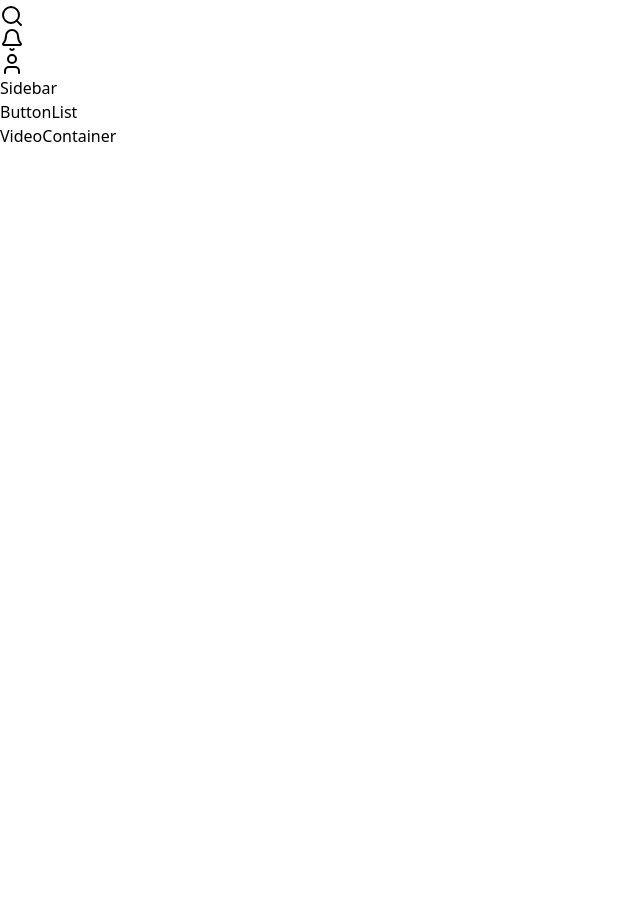
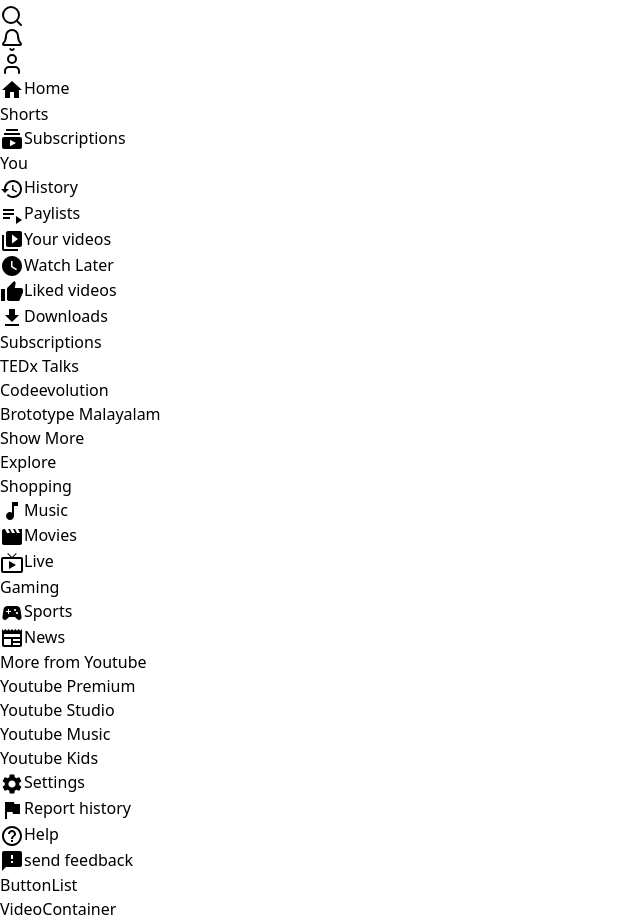
Before and after one commit to jamsheera-mp/MyYoutube, a React (Vite) app: page / in a window 1280 px wide. Shown: the part 350-1271 px from the top of the page, without its empty margins (0-640 px from the left). Before the commit the page ends 800 px from the top, so only its background shows below. Built offline with nearby package versions, Linux system fonts and the light colour scheme.

Commit message:
simple sidebar created

```diff
--- a/package.json
+++ b/package.json
@@ -10,6 +10,10 @@
     "preview": "vite preview"
   },
   "dependencies": {
+    "@emotion/react": "^11.14.0",
+    "@emotion/styled": "^11.14.1",
+    "@mui/icons-material": "^7.3.2",
+    "@mui/material": "^7.3.2",
     "lucide-react": "^0.544.0",
     "react": "^19.1.1",
     "react-dom": "^19.1.1"
--- a/src/App.jsx
+++ b/src/App.jsx
@@ -6,10 +6,15 @@
 
 const App = () => {
   return (
-    <div>
+    <div className='h-screen flex flex-col'>
+<div className='fixed top-0 left-0 right-0 z-50'>
+ <Head/>
+</div>
 
-    <Head/>
-    <Body/>
+    <div className='flex flex-grow pt-14'>
+        <Body/>
+    </div>
+
 
 
       {
--- a/src/components/Body.jsx
+++ b/src/components/Body.jsx
@@ -4,9 +4,14 @@
 
 const Body = () =>{
     return (
-        <div className='flex'>
-            <Sidebar/>
-           <MainContainer/>
+        <div className='flex w-full'>
+            <div className='w-60 border-r border-gray-200 h-[calc(100vh-56px)] overflow-y-auto'>
+ <Sidebar/>
+            </div>
+           <div className='flex flex-grow h-[calc(100vh-56px)] overflow-y-auto'>
+            <MainContainer/>
+           </div>
+
         </div>
     )
 }
--- a/src/components/MainContainer.jsx
+++ b/src/components/MainContainer.jsx
@@ -4,7 +4,7 @@
 
 const MainContainer = () =>{
     return (
-        <div>
+        <div className="flex items-center justify-between">
             <ButtonList/>
             <VideoContainer/>
         </div>
--- a/src/components/Sidebar.jsx
+++ b/src/components/Sidebar.jsx
@@ -1,9 +1,91 @@
-
+import React, { useState } from "react";
+import {
+  Home as HomeIcon,
+  Subscriptions as SubscriptionsIcon,
+  History as HistoryIcon,
+  PlaylistPlay as PlaylistPlayIcon,
+  WatchLater as WatchLaterIcon,
+  ThumbUp as ThumbUpIcon,
+  Download as DownloadIcon,
+  VideoLibrary as VideoLibraryIcon,
+  MusicNote as MusicNoteIcon,
+  SportsEsports as SportsEsportsIcon,
+  Movie as MovieIcon,
+  LiveTv as LiveTvIcon,
+  Newspaper as NewspaperIcon,
+  Settings as SettingsIcon,
+  Flag as FlagIcon,
+  HelpOutline as HelpOutlineIcon,
+  Feedback as FeedbackIcon,
+  Menu as MenuIcon,
+} from "@mui/icons-material";
 
 const Sidebar = () =>{
+    const [isExpanded, setIsExpanded] = useState(true)
     return (
-        <div>
-            Sidebar
+
+        <div className= {` bg-white  shadow-lg border-r border-gray-200 transition-all duration-300 ${isExpanded ? "w-60" :"w-20"} `}>
+            <div className=" flex justify-between items-center p-3 border-b border-gray-200">
+
+            <ul className="">
+
+                <li className=" "> <HomeIcon/>Home</li>
+                <li> Shorts</li>
+                <li> <SubscriptionsIcon/>Subscriptions</li>
+
+            </ul>
+            </div>
+
+            <div className="p-2 border-b border-gray-300 pb-4">
+                <h1>You</h1>
+            <ul>
+                <li><HistoryIcon/>History</li>
+                <li><PlaylistPlayIcon/>Paylists</li>
+                <li><VideoLibraryIcon/>Your videos</li>
+                <li><WatchLaterIcon/>Watch Later</li>
+                <li><ThumbUpIcon/>Liked videos</li>
+                <li><DownloadIcon/>Downloads</li>
+            </ul>
+            </div>
+            <div className="p-2 border-b border-gray-300 pb-4">
+                <h1>Subscriptions</h1>
+                <ul>
+                    <li>TEDx Talks</li>
+                    <li>Codeevolution</li>
+                    <li>Brototype Malayalam</li>
+                    <li>Show More</li>
+                </ul>
+            </div>
+            <div className="p-2 border-b border-gray-300 pb-4">
+                <h1>Explore</h1>
+                <ul>
+                    <li>Shopping</li>
+                    <li><MusicNoteIcon/>Music</li>
+                    <li><MovieIcon/>Movies</li>
+                    <li><LiveTvIcon/>Live</li>
+                    <li>Gaming</li>
+                    <li><SportsEsportsIcon/>Sports</li>
+                    <li><NewspaperIcon/>News</li>
+                </ul>
+            </div>
+            <div className="p-2 border-b border-gray-300 pb-4">
+                <h1>More from Youtube</h1>
+                <ul>
+                    <li>Youtube Premium</li>
+                    <li>Youtube Studio</li>
+                    <li>Youtube Music</li>
+                    <li>Youtube Kids</li>
+                </ul>
+            </div>
+            <div>
+                <ul>
+                    <li><SettingsIcon/>Settings</li>
+                    <li><FlagIcon/>Report history</li>
+                    <li> <HelpOutlineIcon/>Help</li>
+                    <li><FeedbackIcon/>send feedback</li>
+                </ul>
+            </div>
+
         </div>
     )
 }
```
Also changed, not shown: 1 other file (tests, documents, lock files or other folders).
